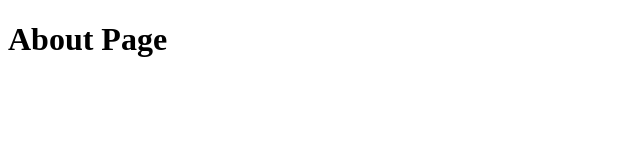
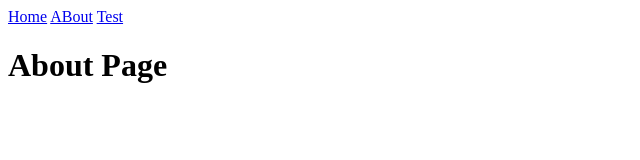
Before and after one commit to noaman93/v1-surge, a plain HTML site: page about.html in a window 1280 px wide. Shown: the whole page, without its empty margins (0-640 px from the left). Drawn offline with Linux system fonts and the light colour scheme.

Commit message:
navbar added on each page

```diff
--- a/about.html
+++ b/about.html
@@ -7,6 +7,9 @@
     <title>About</title>
   </head>
   <body>
+    <a href="index.html">Home</a>
+    <a href="about.html">ABout</a>
+    <a href="test.html">Test</a>
     <h1>About Page</h1>
   </body>
 </html>
```
Also changed, not shown: index.html (+3 -0 lines), test.html (+3 -0 lines).
